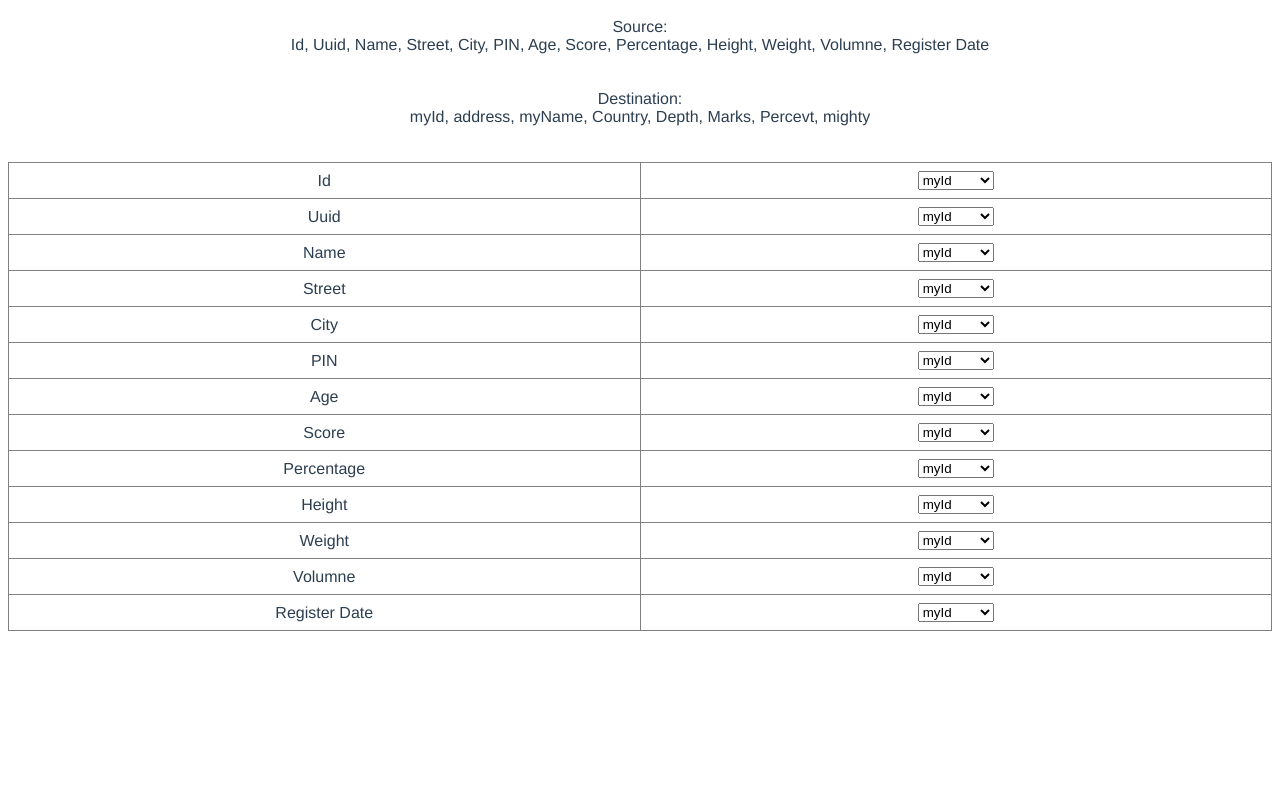
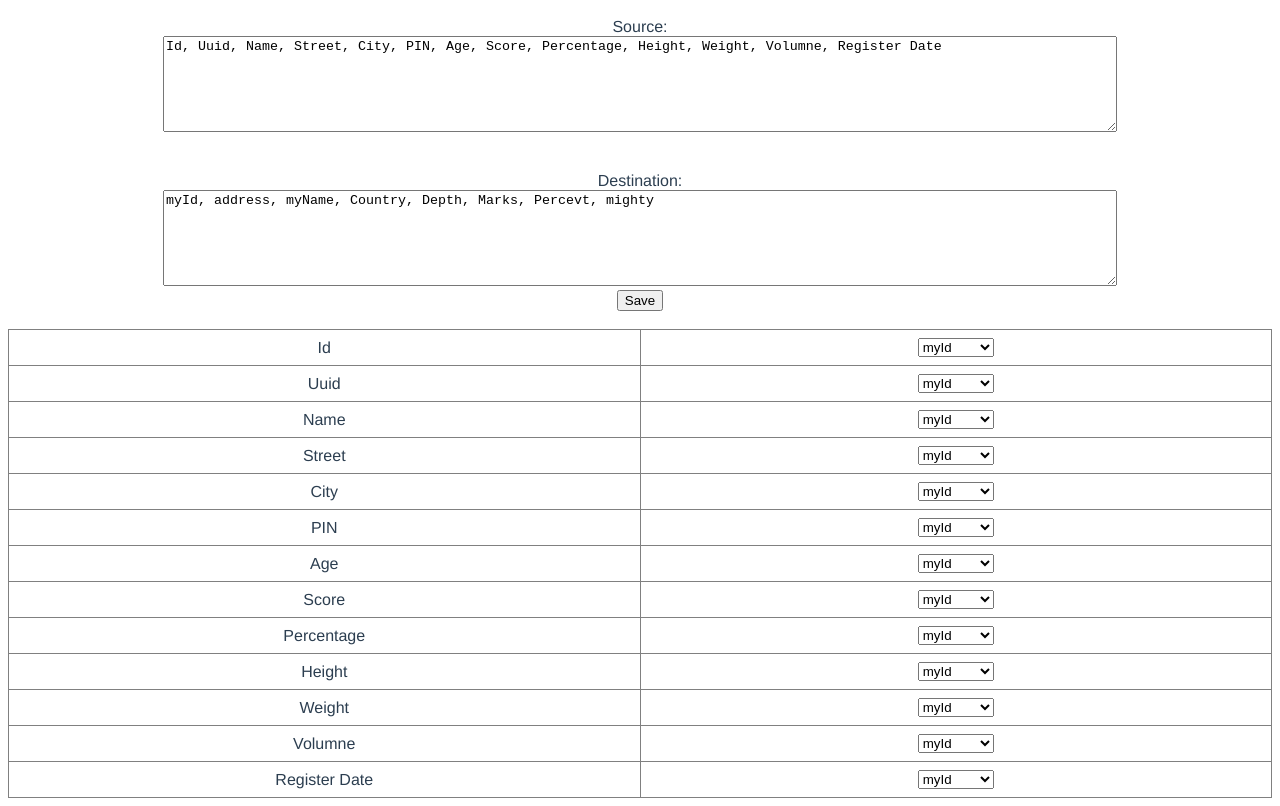
Before and after one commit to ssahillppatell/fuzzy-match-table-heads, a website built with Vite: page index.html in a window 1280 px wide. Shown: the part 100-906 px from the top of the page. Before the commit the page ends 800 px from the top, so only its background shows below. Built offline with nearby package versions, Linux system fonts and the light colour scheme; what fuzzball would draw is missing.

Commit message:
Dynamic Source & Destination Input

```diff
--- a/main.js
+++ b/main.js
@@ -1,8 +1,8 @@
 import './style.css'
 import {extract, ratio, token_set_ratio} from 'fuzzball'
 
-const sourceTableColumns = 'Id, Uuid, Name, Street, City, PIN, Age, Score, Percentage, Height, Weight, Volumne, Register Date'
-const destinationTableColumns = 'myId, address, myName, Country, Depth, Marks, Percevt, mighty'
+let sourceTableColumns = 'Id, Uuid, Name, Street, City, PIN, Age, Score, Percentage, Height, Weight, Volumne, Register Date'
+let destinationTableColumns = 'myId, address, myName, Country, Depth, Marks, Percevt, mighty'
 
 const options = {
 	scorer: token_set_ratio
@@ -42,19 +42,23 @@ const renderTable = (commaSepSource, commaSepDestination) => {
 	return tmpHtml
 }
 
+const renderApp = () => {
 	document.querySelector('#app').innerHTML = `
 		<h1>Hello!</h1>
+
 		<div>
 			Source: <br />
-		${sourceTableColumns}
+			<textarea id="source" rows="6">${sourceTableColumns}</textarea>
 		</div>
 
 		<br /><br />
 
 		<div>
 			Destination: <br />
-		${destinationTableColumns}
+			<textarea id="destination" rows="6">${destinationTableColumns}</textarea>
 		</div>
+
+		<input id="save" type="button" value="Save"/>
 
 		<br /><br />
 
@@ -62,3 +66,23 @@ document.querySelector('#app').innerHTML = `
 			${renderTable(sourceTableColumns, destinationTableColumns)}
 		</table>
 	`
+	document.getElementById('save').addEventListener('click', () => {
+		console.log('click')
+		// console.log(document.getElementById('source').value)
+		// console.log(document.getElementById('destination').value)
+		sourceTableColumns = document.getElementById('source').value
+		destinationTableColumns = document.getElementById('destination').value
+		renderApp()
+	})
+}
+
+renderApp()
+
+// document.getElementById('save').addEventListener('click', () => {
+// 	console.log('click')
+// 	// console.log(document.getElementById('source').value)
+// 	// console.log(document.getElementById('destination').value)
+// 	sourceTableColumns = document.getElementById('source').value
+// 	destinationTableColumns = document.getElementById('destination').value
+// 	renderApp()
+// })
--- a/style.css
+++ b/style.css
@@ -5,6 +5,10 @@
   text-align: center;
   color: #2c3e50;
   margin-top: 60px;
+}
+
+textarea {
+	width: 75%;
 }
 
 table {
```
Lines whose indentation alone changed are shown as unchanged.
